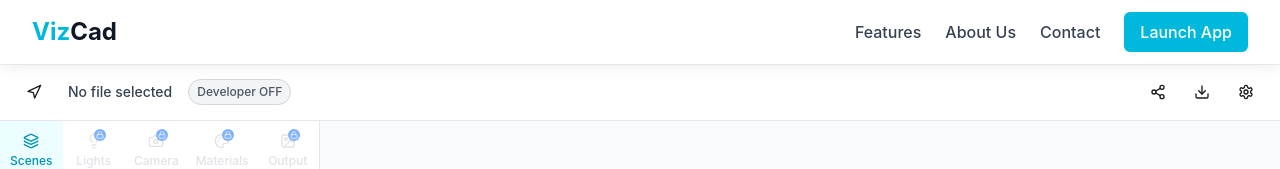
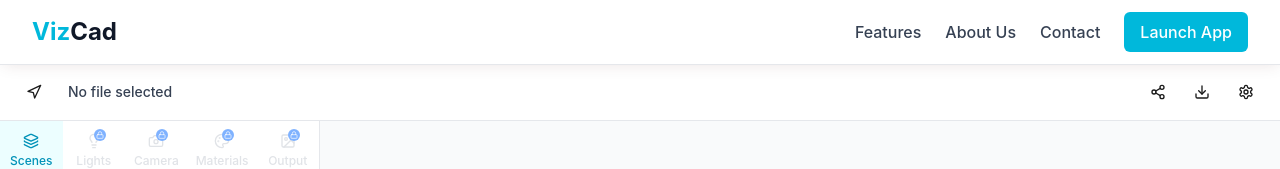
Before and after one commit to DuoMuskeeters/VizCad, a React (Vite) app: page /app in a window 1280 px wide. Shown: the top 169 px of the page. Built offline with nearby package versions, Linux system fonts and the light colour scheme.

Commit message:
remove: dev mode

```diff
--- a/src/routes/app.tsx
+++ b/src/routes/app.tsx
@@ -82,10 +82,8 @@ function AppPage() {
   const [perspective, setPerspective] = useState(false); // default parallel
   const [viewLocked, setViewLocked] = useState(false);
 
-  // captureScreenshot kaldırıldı; artık hook içindeki captureImage kullanılacak.
-
-  // Developer mode state (false=user view). Only Scenes tab enabled when false.
-  const [isDeveloper, setIsDeveloper] = useState(false);
+  const isDeveloper = false;
+  // const [isDeveloper, setIsDeveloper] = useState(false);
 
   // Unified file input ref
   const fileInputRef = React.useRef<HTMLInputElement>(null);
@@ -331,6 +329,7 @@ function AppPage() {
           <div className="text-sm font-medium text-gray-700">
             {selectedFile ? selectedFile.name : "No file selected"}
           </div>
+          {/* Developer mode toggle hidden in production
           <button
             onClick={() => {
               setIsDeveloper((prev) => {
@@ -348,6 +347,7 @@ function AppPage() {
           >
             {isDeveloper ? "Developer ON" : "Developer OFF"}
           </button>
+          */}
         </div>
 
         <div className="flex items-center gap-2">
```
